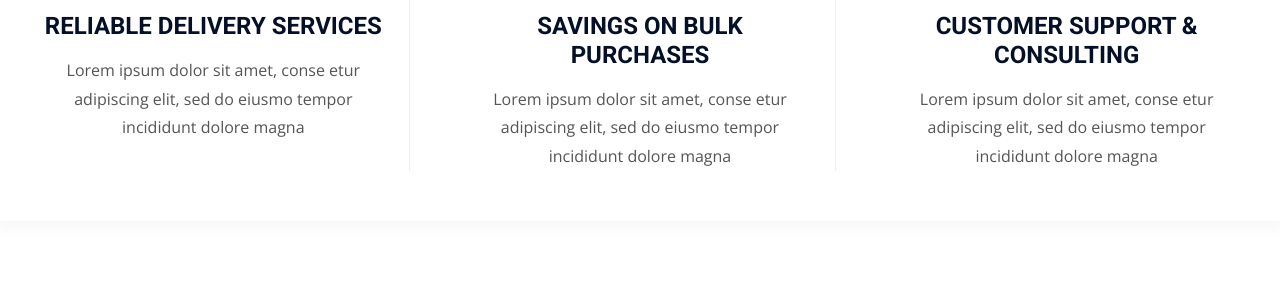
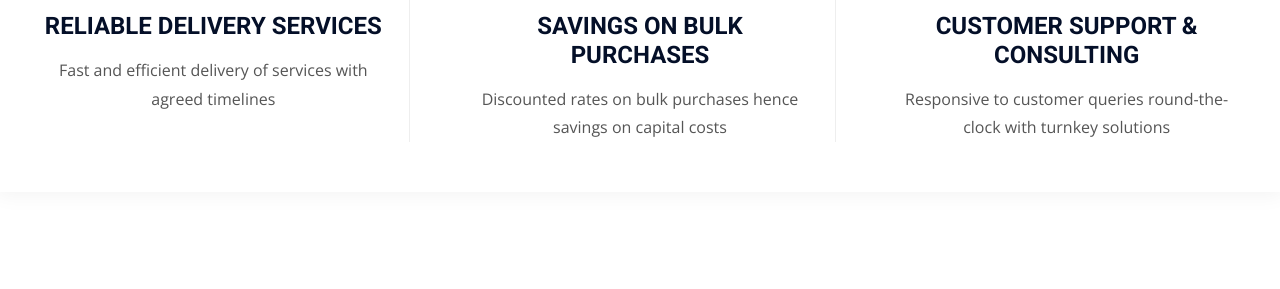
Before and after one commit to SimonielMusyoki/Portfolios, a plain HTML site: page KiereiniWeb2/index.html in a window 1280 px wide. Shown: the part 958-1247 px from the top of the page. Drawn offline with nearby package versions, Linux system fonts and the light colour scheme; files whose address does not match are found by name.

Commit message:
Cube Descriptions

```diff
--- a/KiereiniWeb2/index.html
+++ b/KiereiniWeb2/index.html
@@ -254,8 +254,7 @@
               <i class="flaticon-stopwatch"></i>
               <h3>RELIABLE DELIVERY SERVICES</h3>
               <p>
-                Lorem ipsum dolor sit amet, conse etur adipiscing elit, sed do
-                eiusmo tempor incididunt dolore magna
+                Fast and efficient delivery of services with agreed timelines
               </p>
             </div>
           </div>
@@ -265,8 +264,7 @@
               <i class="flaticon-cost"></i>
               <h3>SAVINGS ON BULK PURCHASES</h3>
               <p>
-                Lorem ipsum dolor sit amet, conse etur adipiscing elit, sed do
-                eiusmo tempor incididunt dolore magna
+                Discounted rates on bulk purchases hence savings on capital costs
               </p>
             </div>
           </div>
@@ -275,8 +273,7 @@
               <i class="flaticon-planning"></i>
               <h3>CUSTOMER SUPPORT & CONSULTING</h3>
               <p>
-                Lorem ipsum dolor sit amet, conse etur adipiscing elit, sed do
-                eiusmo tempor incididunt dolore magna
+                Responsive to customer queries round-the-clock with turnkey solutions
               </p>
             </div>
           </div>
```
